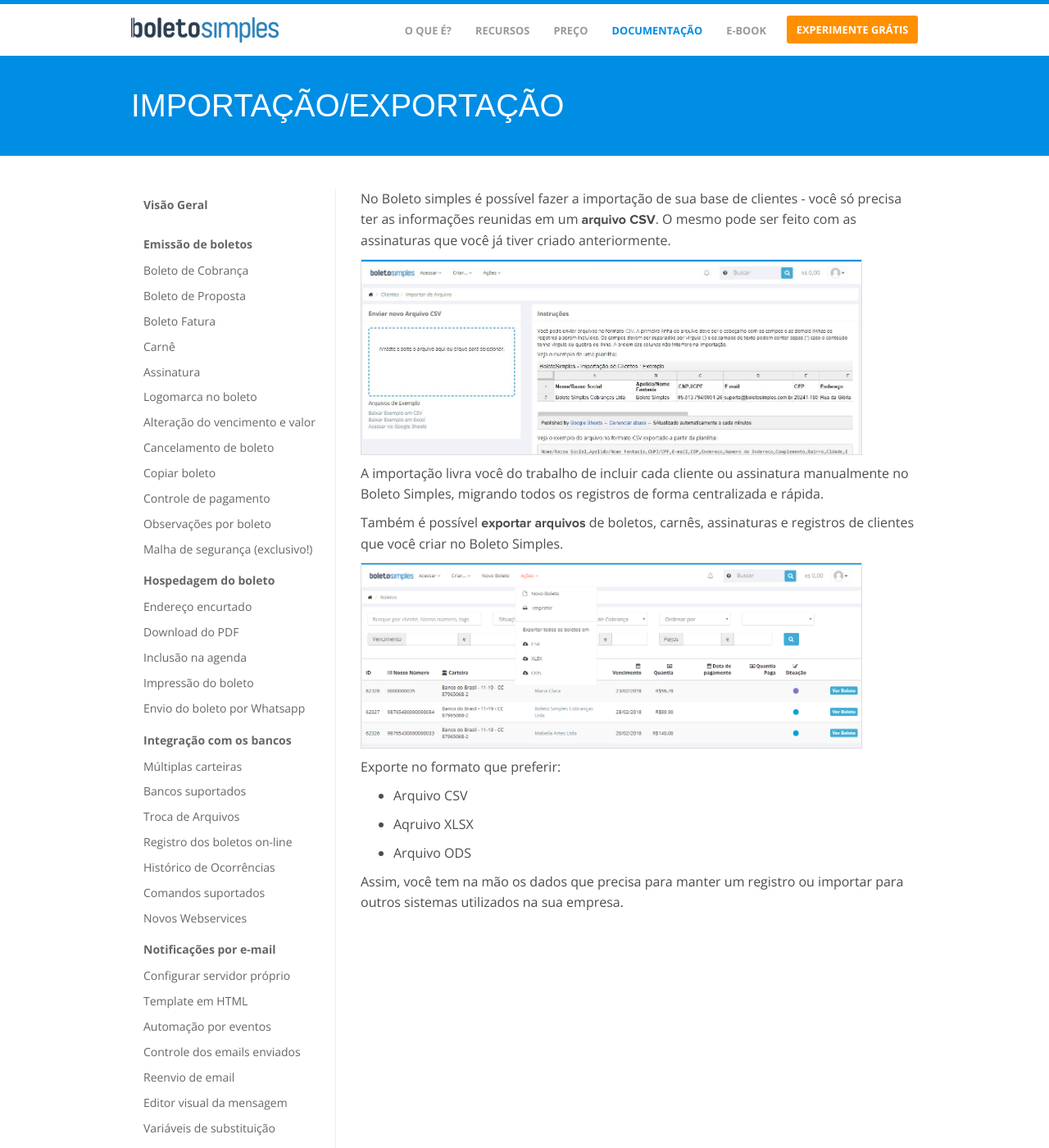
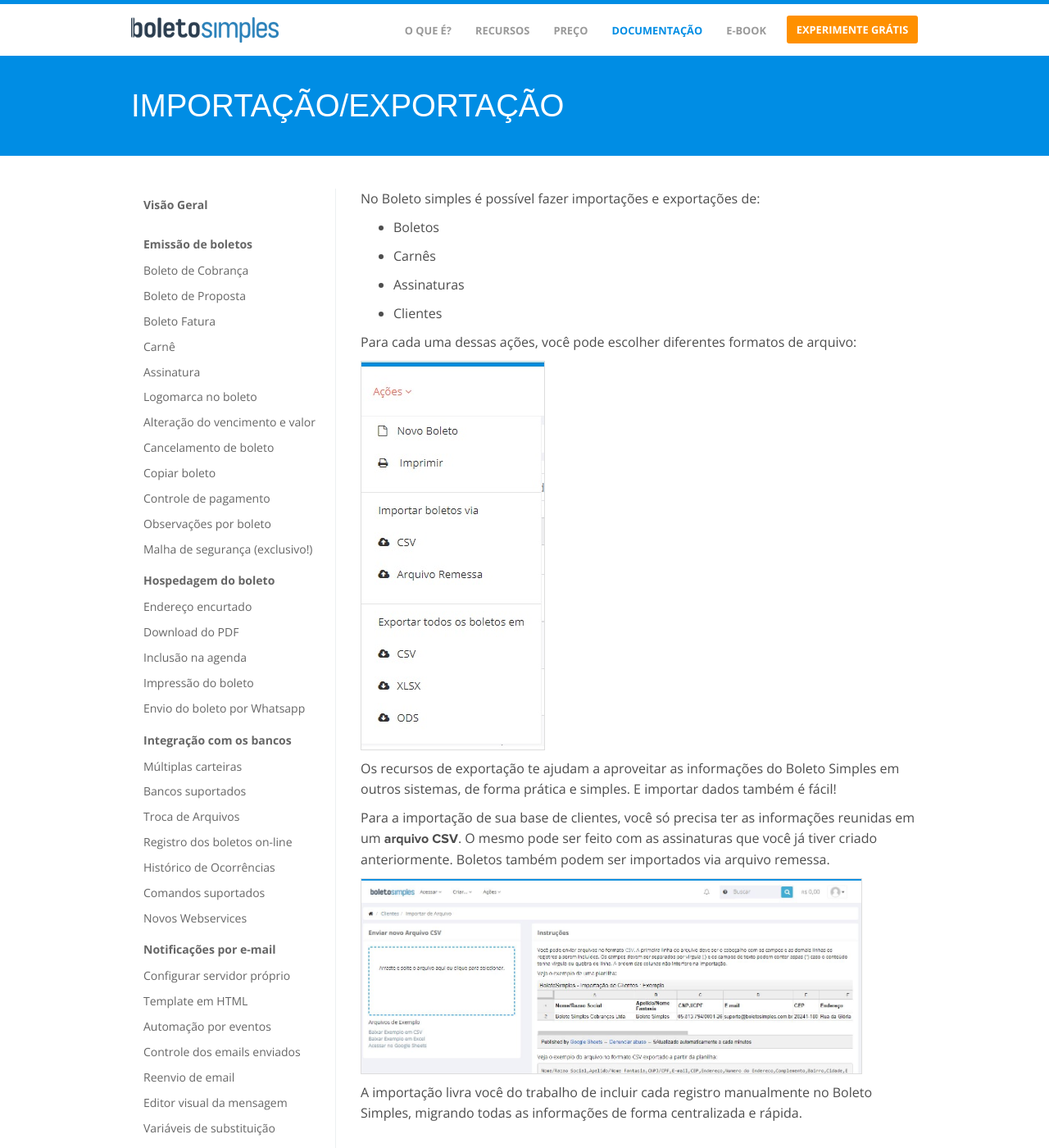
Before and after one commit to BoletoSimples/boletosimples-features, a Jekyll site: the page built from importacao-exportacao.markdown, in a window 1280 px wide and 1400 px high. Shown: the whole window at 82% size. Built offline with Jekyll 4.4.1, drawn with Linux system fonts in a browser that asks for light colours.

Commit message:
Updated Importacao Exportacao

```diff
--- a/importacao-exportacao.markdown
+++ b/importacao-exportacao.markdown
@@ -4,23 +4,24 @@
 position: 12
 ---
 
-No Boleto simples é possível fazer a importação de sua base de clientes - você só precisa ter as informações reunidas em um **arquivo CSV**.
-O mesmo pode ser feito com as assinaturas que você já tiver criado anteriormente.
+No Boleto simples é possível fazer importações e exportações de:
+
+* Boletos
+
+* Carnês
+
+* Assinaturas
+
+* Clientes
+
+Para cada uma dessas ações, você pode escolher diferentes formatos de arquivo:
+
+![formatos exportar.jpg](/uploads/formatos%20exportar.jpg)
+
+Os recursos de exportação te ajudam a aproveitar as informações do Boleto Simples em outros sistemas, de forma prática e simples. E importar dados também é fácil!
+
+Para a importação de sua base de clientes, você só precisa ter as informações reunidas em um **arquivo CSV**. O mesmo pode ser feito com as assinaturas que você já tiver criado anteriormente. Boletos também podem ser importados via arquivo remessa.
 
 ![importação.JPG](/uploads/importa%C3%A7%C3%A3o.JPG)
 
-A importação livra você do trabalho de incluir cada cliente ou assinatura manualmente no Boleto Simples, migrando todos os registros de forma centralizada e rápida.
-
-Também é possível **exportar arquivos** de boletos, carnês, assinaturas e registros de clientes que você criar no Boleto Simples.
-
-![exportar.png](/uploads/exportar.png)
-
-Exporte no formato que preferir:
-
-* Arquivo CSV
-
-* Aqruivo XLSX
-
-* Arquivo ODS
-
-Assim, você tem na mão os dados que precisa para manter um registro ou importar para outros sistemas utilizados na sua empresa.
+A importação livra você do trabalho de incluir cada registro manualmente no Boleto Simples, migrando todas as informações de forma centralizada e rápida.
```
